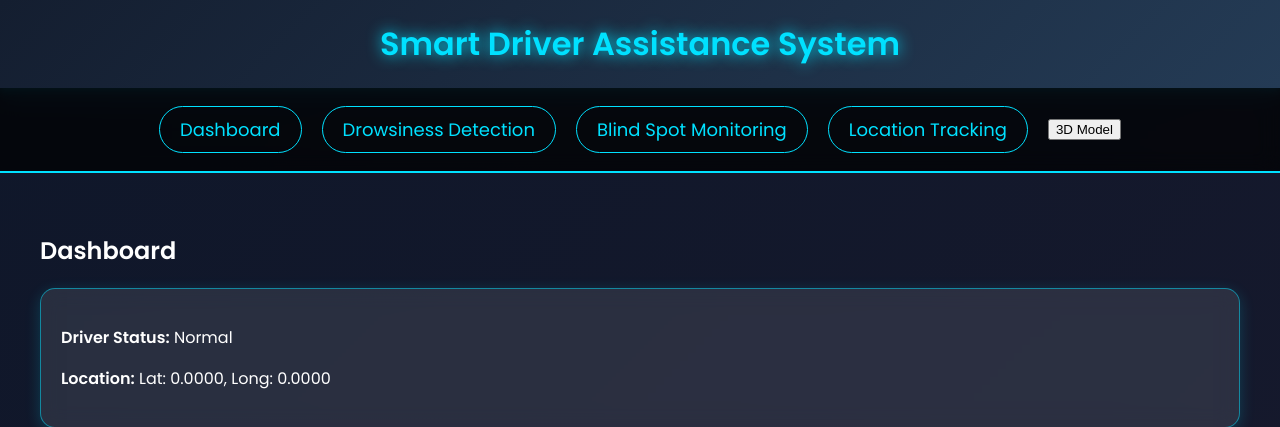
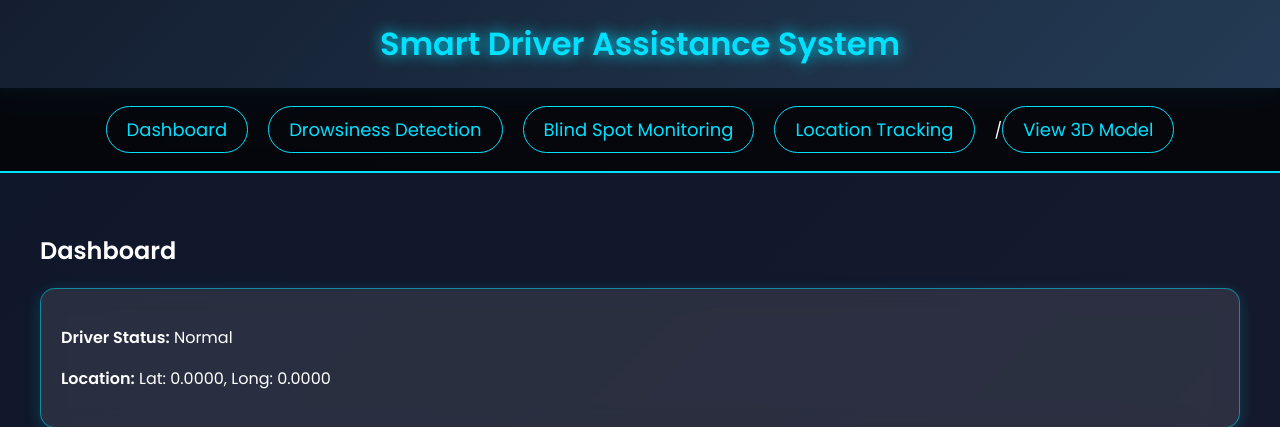
Before and after one commit to Balaji7010/model, a Flask app: page / in a window 1280 px wide. Shown: the top 427 px of the page. Run offline with Flask 3, Linux system fonts and the light colour scheme; some libraries are stand-ins or nearby versions.

Commit message:
Update index.html

```diff
--- a/templates/index.html
+++ b/templates/index.html
@@ -131,7 +131,7 @@
             <li><a href="#drowsiness">Drowsiness Detection</a></li>
             <li><a href="#blindspot">Blind Spot Monitoring</a></li>
             <li><a href="#location">Location Tracking</a></li>
-            <li><button onclick="window.location.href='/dha'">3D Model</button></li>
+            <li>/<a href="/dha">View 3D Model</a></li>
         </ul>
     </nav>
 
```
